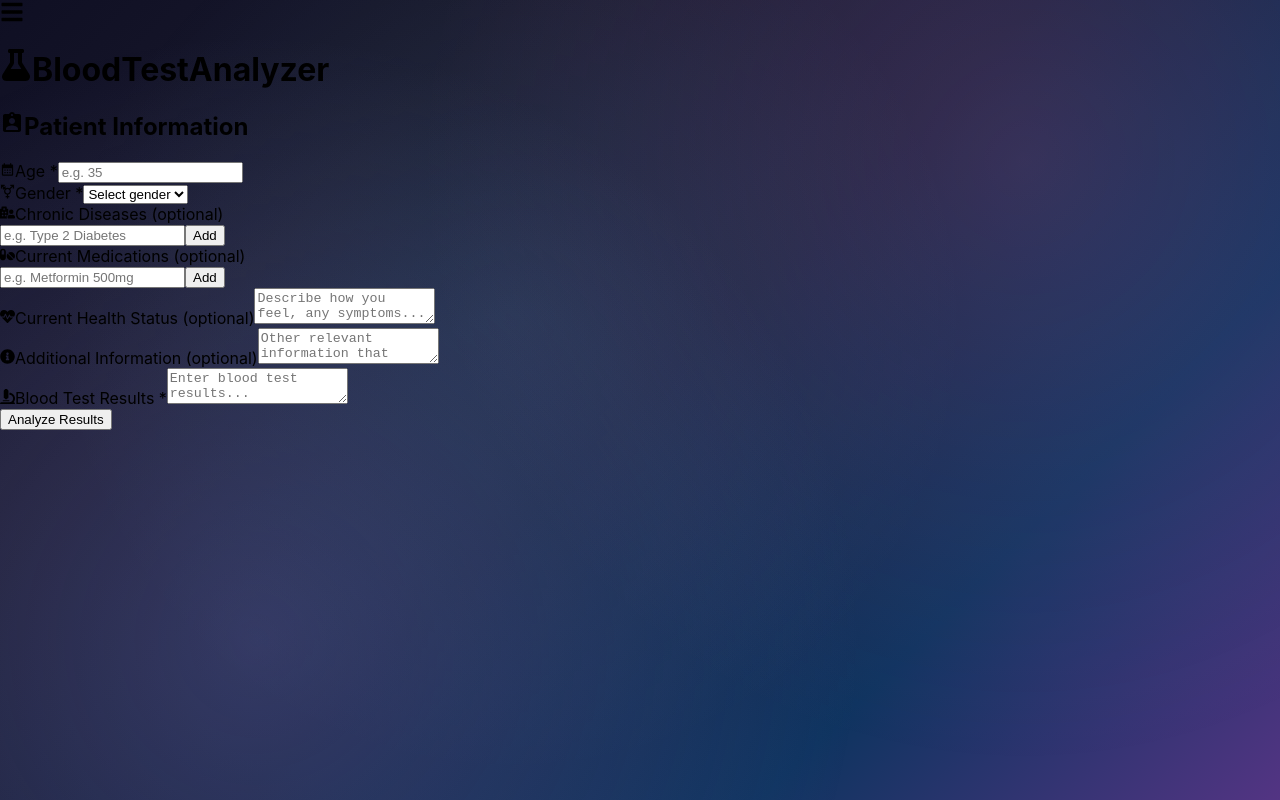
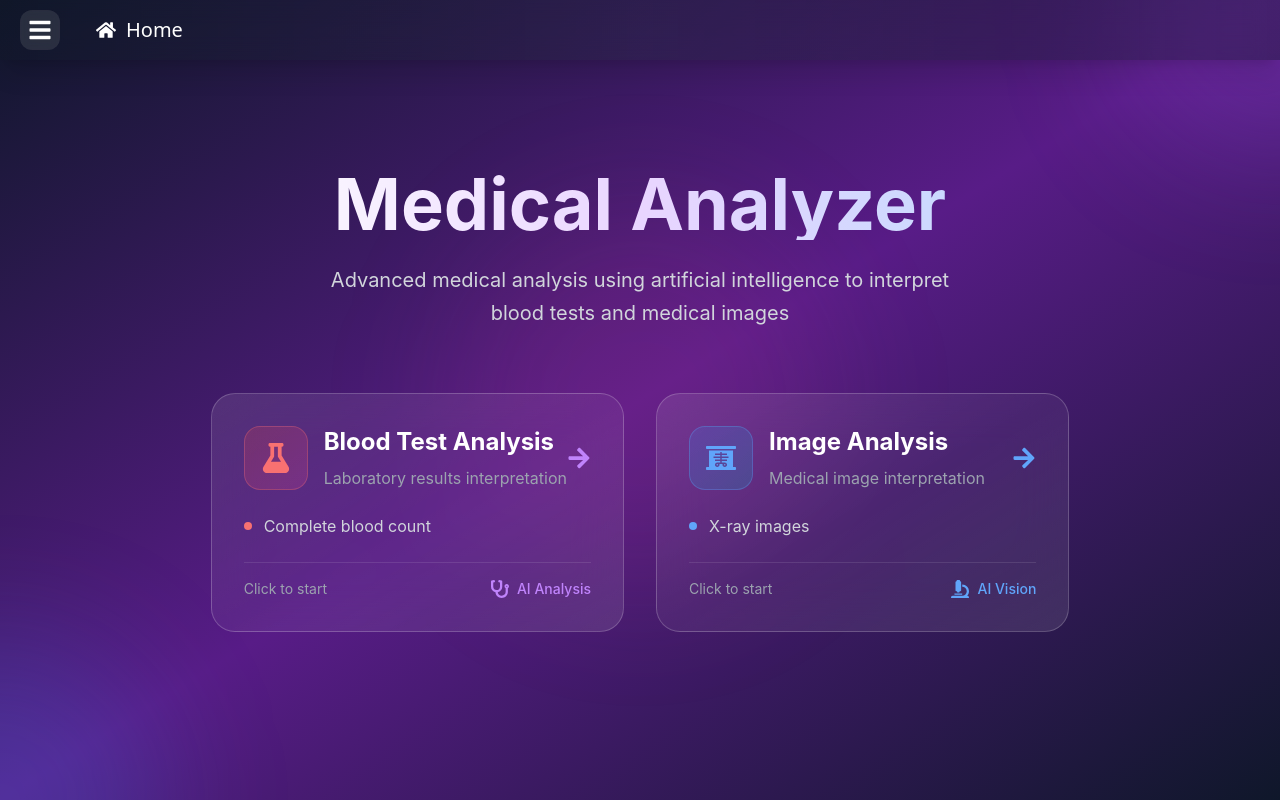
Before and after one commit to 00200200/AI-Medical-Analyzer, a React (Create React App) app in the folder frontend/: page / in a window 1280 px wide. Built offline with nearby package versions, Linux system fonts and the light colour scheme.

Commit message:
Landing Page

```diff
--- a/frontend/package.json
+++ b/frontend/package.json
@@ -38,6 +38,6 @@
 	"devDependencies": {
 		"autoprefixer": "^10.4.21",
 		"postcss": "^8.5.6",
-		"tailwindcss": "^4.1.14"
+		"tailwindcss": "^3.4.18"
 	}
 }
--- a/frontend/src/App.jsx
+++ b/frontend/src/App.jsx
@@ -1,11 +1,12 @@
 import React, { useState } from 'react';
 import { BrowserRouter } from 'react-router-dom';
 import Header from './components/Header';
+import LandingPage from './components/LandingPage';
 import Home from './components/Home';
 import ImageAnalyzer from './components/ImageAnalyzer';
 
 function App() {
-  const [activeScreen, setActiveScreen] = useState('blood');
+	const [activeScreen, setActiveScreen] = useState('landing');
 
 	const navigateTo = screen => {
 		setActiveScreen(screen);
@@ -14,8 +15,9 @@ function App() {
 	return (
 		<BrowserRouter>
 			<Header navigateTo={navigateTo} activeScreen={activeScreen} />
-      {activeScreen === 'blood' && <Home />}
-      {activeScreen === 'image' && <ImageAnalyzer />}
+			{activeScreen === 'landing' && <LandingPage navigateTo={navigateTo} />}
+			{activeScreen === 'blood' && <Home navigateTo={navigateTo} />}
+			{activeScreen === 'image' && <ImageAnalyzer navigateTo={navigateTo} />}
 		</BrowserRouter>
 	);
 }
--- a/frontend/src/components/Header.jsx
+++ b/frontend/src/components/Header.jsx
@@ -1,20 +1,21 @@
 import React, { useState } from 'react';
-import { FaBars, FaFlask, FaImage } from 'react-icons/fa';
+import { FaBars, FaFlask, FaImage, FaHome } from 'react-icons/fa';
 import PropTypes from 'prop-types';
 
 const Header = ({ navigateTo, activeScreen }) => {
 	const [menuOpen, setMenuOpen] = useState(false);
 
 	const menuItems = [
-		{ name: 'BloodTestAnalyzer', key: 'blood', icon: <FaFlask /> },
-		{ name: 'ImageAnalyzer', key: 'image', icon: <FaImage /> },
+		{ name: 'Home', key: 'landing', icon: <FaHome /> },
+		{ name: 'Blood Analysis', key: 'blood', icon: <FaFlask /> },
+		{ name: 'Image Analysis', key: 'image', icon: <FaImage /> },
 	];
 
 	const activeItem = menuItems.find(item => item.key === activeScreen);
 
 	return (
 		<header
-			className="
+			className='
 				w-full
 				bg-gradient-to-r from-gray-900/40 via-gray-800/30 to-gray-900/40
 				backdrop-blur-md
@@ -24,10 +25,9 @@ const Header = ({ navigateTo, activeScreen }) => {
 				fixed top-0 left-0
 				z-50
 				shadow-xl
-			"
-		>
+			'>
 			<div
-				className="
+				className='
 					absolute left-5 w-10 h-10
 					rounded-xl
 					bg-white/10
@@ -38,22 +38,19 @@ const Header = ({ navigateTo, activeScreen }) => {
 					hover:bg-white/20
 					hover:scale-110
 					hover:shadow-lg hover:shadow-purple-500/25
-				"
-				onClick={() => setMenuOpen(!menuOpen)}
-			>
-				<FaBars size={24} className="text-white" />
+				'
+				onClick={() => setMenuOpen(!menuOpen)}>
+				<FaBars size={24} className='text-white' />
 			</div>
 
-			<h1 className="text-xl m-0 font-sans flex items-center text-white">
+			<h1 className='text-xl m-0 font-sans flex items-center text-white'>
 				{activeItem.icon}
-				<span className="ml-2.5">
-					{activeItem.key === 'blood' ? 'BloodTestAnalyzer' : 'ImageAnalyzer'}
-				</span>
+				<span className='ml-2.5'>{activeItem.name}</span>
 			</h1>
 
 			{menuOpen && (
 				<div
-					className="
+					className='
 						absolute top-16 left-5
 						bg-white/20
 						backdrop-blur-md
@@ -62,8 +59,7 @@ const Header = ({ navigateTo, activeScreen }) => {
 						p-3
 						flex flex-col min-w-52
 						border border-purple-200/30
-					"
-				>
+					'>
 					{menuItems.map(item => (
 						<button
 							key={item.key}
@@ -82,8 +78,7 @@ const Header = ({ navigateTo, activeScreen }) => {
 							onClick={() => {
 								navigateTo(item.key);
 								setMenuOpen(false);
-							}}
-						>
+							}}>
 							{item.icon}
 							{item.name}
 						</button>
--- a/frontend/src/components/Home.jsx
+++ b/frontend/src/components/Home.jsx
@@ -2,8 +2,9 @@ import React, { useState, useEffect } from 'react';
 import axios from 'axios';
 import { formatAnalysis } from './formatAnalysis';
 import Form from './Form';
+import { FaHome, FaArrowLeft } from 'react-icons/fa';
 
-const Home = () => {
+const Home = ({ navigateTo }) => {
 	const [analysis, setAnalysis] = useState('');
 	const [loading, setLoading] = useState(false);
 	const [dots, setDots] = useState('');
@@ -35,6 +36,16 @@ const Home = () => {
 
 	return (
 		<div className='max-w-4xl mx-auto p-4 pt-20'>
+			{/* Back Button */}
+			<div className='mb-8'>
+				<button
+					onClick={() => navigateTo('landing')}
+					className='inline-flex items-center space-x-2 bg-white/10 backdrop-blur-xl text-white px-4 py-2 rounded-xl border border-white/20 hover:bg-white/20 transition-all duration-300 hover:scale-105'>
+					<FaArrowLeft className='text-sm' />
+					<span>Back to home</span>
+				</button>
+			</div>
+
 			<Form onSubmit={handleSubmit} loading={loading} />
 
 			{loading && (
@@ -56,9 +67,7 @@ const Home = () => {
 					<h3 className='mt-0 mb-6 text-2xl font-bold bg-gradient-to-r from-purple-300 to-primary-300 bg-clip-text text-transparent'>
 						Analysis:
 					</h3>
-					<div className='text-gray-100 leading-relaxed text-lg'>
-						{formatAnalysis(analysis)}
-					</div>
+					<div className='text-gray-100 leading-relaxed text-lg'>{formatAnalysis(analysis)}</div>
 				</div>
 			)}
 		</div>
--- a/frontend/src/components/ImageAnalyzer.jsx
+++ b/frontend/src/components/ImageAnalyzer.jsx
@@ -1,9 +1,9 @@
 import React, { useState, useEffect } from 'react';
 import axios from 'axios';
-import { FaMicroscope, FaImage, FaTimes } from 'react-icons/fa';
+import { FaMicroscope, FaImage, FaTimes, FaArrowLeft } from 'react-icons/fa';
 import { formatAnalysis } from './formatAnalysis';
 
-const ImageAnalyzer = () => {
+const ImageAnalyzer = ({ navigateTo }) => {
 	const [imagePreviewUrl, setImagePreviewUrl] = useState('');
 	const [imageBase64, setImageBase64] = useState('');
 	const [errors, setErrors] = useState({});
@@ -71,8 +71,19 @@ const ImageAnalyzer = () => {
 	};
 
 	return (
-<div className='max-w-4xl mx-auto p-4 pt-20'>
-			<div className='w-full mx-auto mt-5 mb-12 max-w-5xl min-w-96
+		<div className='max-w-4xl mx-auto p-4 pt-20'>
+			{/* Back Button */}
+			<div className='mb-8'>
+				<button
+					onClick={() => navigateTo('landing')}
+					className='inline-flex items-center space-x-2 bg-white/10 backdrop-blur-xl text-white px-4 py-2 rounded-xl border border-white/20 hover:bg-white/20 transition-all duration-300 hover:scale-105'>
+					<FaArrowLeft className='text-sm' />
+					<span>Back to home</span>
+				</button>
+			</div>
+
+			<div
+				className='w-full mx-auto mt-5 mb-12 max-w-5xl min-w-96
 			                bg-gradient-to-br from-white/10 to-white/5
 			                p-12 rounded-3xl shadow-2xl backdrop-blur-xl
 			                relative overflow-hidden'>
@@ -148,9 +159,7 @@ const ImageAnalyzer = () => {
 					<h3 className='mt-0 mb-6 text-2xl font-bold bg-gradient-to-r from-purple-300 to-primary-300 bg-clip-text text-transparent'>
 						Analysis:
 					</h3>
-					<div className='text-gray-100 leading-relaxed text-lg'>
-            {formatAnalysis(analysis)}
-          </div>
+					<div className='text-gray-100 leading-relaxed text-lg'>{formatAnalysis(analysis)}</div>
 				</div>
 			)}
 		</div>
--- /dev/null
+++ b/frontend/src/components/LandingPage.jsx
@@ -0,0 +1,114 @@
+import React from 'react';
+import { FaMicroscope, FaFlask, FaArrowRight, FaStethoscope, FaXRay } from 'react-icons/fa';
+
+const LandingPage = ({ navigateTo }) => {
+	return (
+		<div className='min-h-screen bg-gradient-to-br from-slate-900 via-purple-900 to-slate-900 flex items-center justify-center p-4'>
+			{/* Background Effects */}
+			<div className='absolute inset-0 overflow-hidden'>
+				<div className='absolute -top-40 -right-40 w-80 h-80 bg-purple-500/20 rounded-full blur-3xl'></div>
+				<div className='absolute -bottom-40 -left-40 w-80 h-80 bg-blue-500/20 rounded-full blur-3xl'></div>
+				<div className='absolute top-1/2 left-1/2 transform -translate-x-1/2 -translate-y-1/2 w-96 h-96 bg-pink-500/10 rounded-full blur-3xl'></div>
+			</div>
+
+			<div className='relative z-10 max-w-6xl mx-auto'>
+				{/* Header */}
+				<div className='text-center mb-16'>
+					<h1 className='text-6xl md:text-7xl font-bold bg-gradient-to-r from-white via-purple-200 to-blue-200 bg-clip-text text-transparent mb-6'>
+						Medical Analyzer
+					</h1>
+					<p className='text-xl text-gray-300 max-w-2xl mx-auto leading-relaxed'>
+						Advanced medical analysis using artificial intelligence to interpret blood tests and medical images
+					</p>
+				</div>
+
+				{/* Main Cards */}
+				<div className='grid md:grid-cols-2 gap-8 max-w-5xl mx-auto'>
+					{/* Blood Analysis Card */}
+					<div className='group cursor-pointer' onClick={() => navigateTo('blood')}>
+						<div className='relative bg-gradient-to-br from-white/10 via-white/5 to-white/10 backdrop-blur-xl rounded-3xl p-8 border border-white/20 hover:border-purple-400/50 transition-all duration-500 hover:scale-105 hover:shadow-2xl hover:shadow-purple-500/20'>
+							{/* Card Header */}
+							<div className='flex items-center justify-between mb-6'>
+								<div className='flex items-center space-x-4'>
+									<div className='p-4 bg-gradient-to-br from-red-500/20 to-pink-500/20 rounded-2xl border border-red-400/30'>
+										<FaFlask className='text-3xl text-red-400' />
+									</div>
+									<div>
+										<h2 className='text-2xl font-bold text-white mb-2'>Blood Test Analysis</h2>
+										<p className='text-gray-400'>Laboratory results interpretation</p>
+									</div>
+								</div>
+								<FaArrowRight className='text-2xl text-purple-400 group-hover:translate-x-2 transition-transform duration-300' />
+							</div>
+
+							{/* Card Content */}
+							<div className='space-y-4 mb-6'>
+								<div className='flex items-center space-x-3 text-gray-300'>
+									<div className='w-2 h-2 bg-red-400 rounded-full'></div>
+									<span>Complete blood count</span>
+								</div>
+							</div>
+
+							{/* Card Footer */}
+							<div className='pt-4 border-t border-white/10'>
+								<div className='flex items-center justify-between'>
+									<span className='text-sm text-gray-400'>Click to start</span>
+									<div className='flex items-center space-x-2 text-purple-400'>
+										<FaStethoscope className='text-lg' />
+										<span className='text-sm font-medium'>AI Analysis</span>
+									</div>
+								</div>
+							</div>
+
+							{/* Hover Effect Overlay */}
+							<div className='absolute inset-0 bg-gradient-to-br from-red-500/5 to-pink-500/5 rounded-3xl opacity-0 group-hover:opacity-100 transition-opacity duration-500'></div>
+						</div>
+					</div>
+
+					{/* Image Analysis Card */}
+					<div className='group cursor-pointer' onClick={() => navigateTo('image')}>
+						<div className='relative bg-gradient-to-br from-white/10 via-white/5 to-white/10 backdrop-blur-xl rounded-3xl p-8 border border-white/20 hover:border-blue-400/50 transition-all duration-500 hover:scale-105 hover:shadow-2xl hover:shadow-blue-500/20'>
+							{/* Card Header */}
+							<div className='flex items-center justify-between mb-6'>
+								<div className='flex items-center space-x-4'>
+									<div className='p-4 bg-gradient-to-br from-blue-500/20 to-cyan-500/20 rounded-2xl border border-blue-400/30'>
+										<FaXRay className='text-3xl text-blue-400' />
+									</div>
+									<div>
+										<h2 className='text-2xl font-bold text-white mb-2'>Image Analysis</h2>
+										<p className='text-gray-400'>Medical image interpretation</p>
+									</div>
+								</div>
+								<FaArrowRight className='text-2xl text-blue-400 group-hover:translate-x-2 transition-transform duration-300' />
+							</div>
+
+							{/* Card Content */}
+							<div className='space-y-4 mb-6'>
+								<div className='flex items-center space-x-3 text-gray-300'>
+									<div className='w-2 h-2 bg-blue-400 rounded-full'></div>
+									<span>X-ray images</span>
+								</div>
+							</div>
+
+							{/* Card Footer */}
+							<div className='pt-4 border-t border-white/10'>
+								<div className='flex items-center justify-between'>
+									<span className='text-sm text-gray-400'>Click to start</span>
+									<div className='flex items-center space-x-2 text-blue-400'>
+										<FaMicroscope className='text-lg' />
+										<span className='text-sm font-medium'>AI Vision</span>
+									</div>
+								</div>
+							</div>
+
+							{/* Hover Effect Overlay */}
+							<div className='absolute inset-0 bg-gradient-to-br from-blue-500/5 to-cyan-500/5 rounded-3xl opacity-0 group-hover:opacity-100 transition-opacity duration-500'></div>
+						</div>
+					</div>
+				</div>
+			</div>
+		</div>
+	);
+};
+
+export default LandingPage;
```
Also changed, not shown: frontend/src/components/formatAnalysis.jsx (indentation only). Lines whose indentation alone changed are shown as unchanged.
